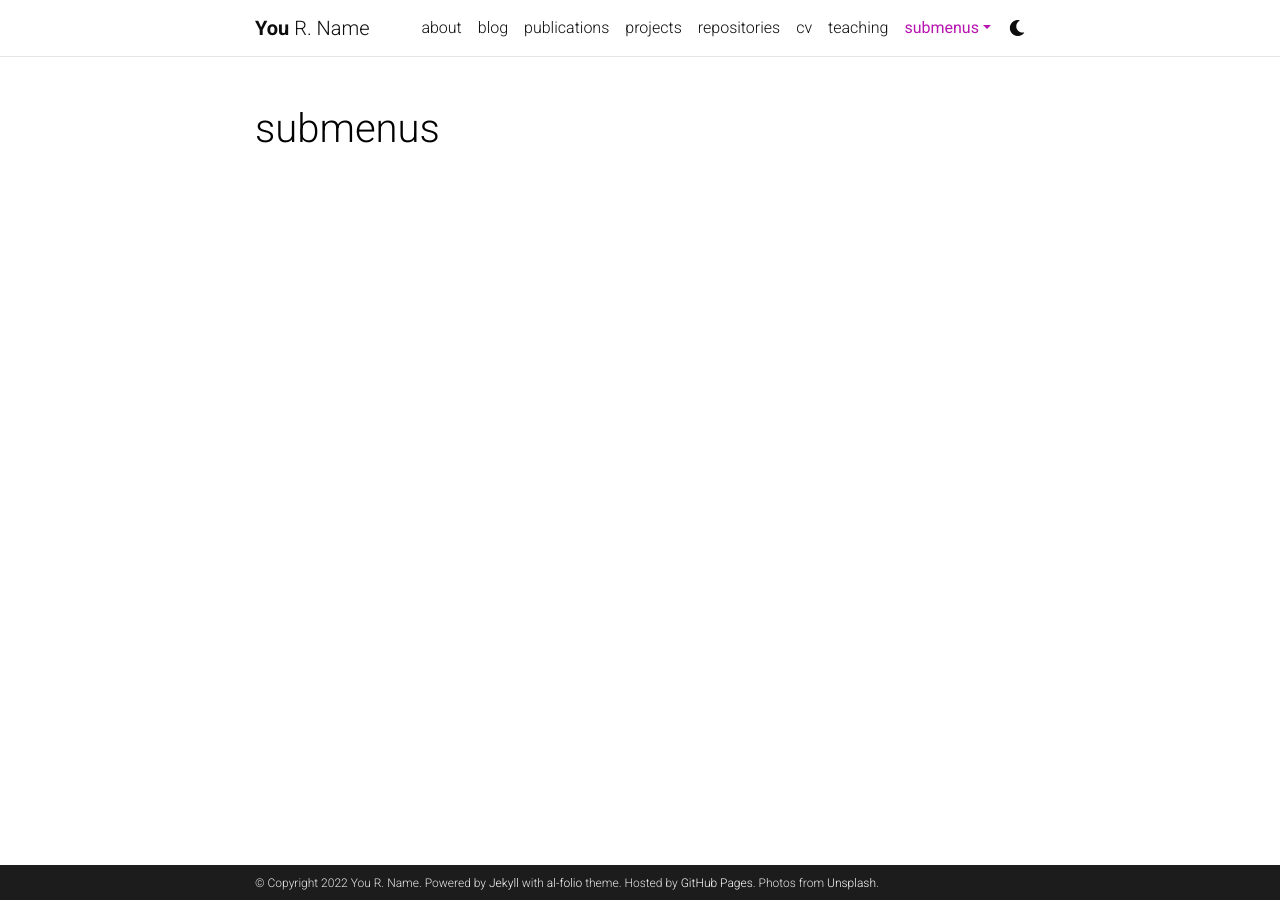
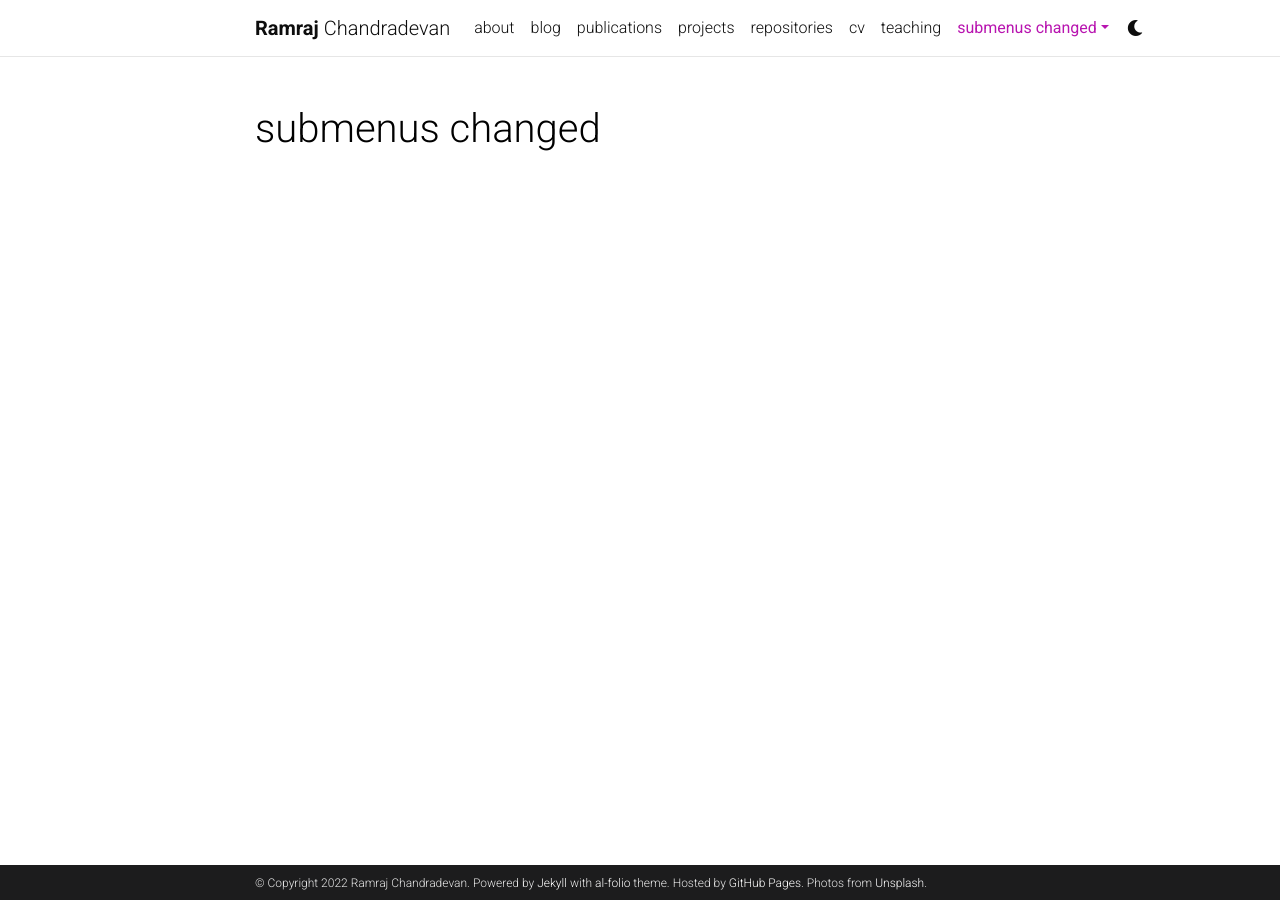
Before and after one commit to cramraj8/Research-Profile, a Jekyll site: the page built from _pages/dropdown.md, in a window 1280 px wide. Built offline with Jekyll 4.4.1, drawn with Linux system fonts in a browser that asks for light colours; comment, search, counter and statistics services are not loaded; a style sheet for code colours, icons or effects is not loaded.

Commit message:
initial commit

```diff
--- a/Gemfile
+++ b/Gemfile
@@ -13,7 +13,7 @@ group :jekyll_plugins do
     gem 'jekyll-link-attributes'
     gem 'jekyll-twitter-plugin'
     gem 'jemoji'
-    gem 'mini_racer'
+    gem 'mini_racer', '>=0.2.1'
     gem 'unicode_utils'
     gem 'webrick'
 end
--- a/_config.yml
+++ b/_config.yml
@@ -3,10 +3,10 @@
 # -----------------------------------------------------------------------------
 
 title: blank # the website title (if blank, full name will be used instead)
-first_name: You
-middle_name: R.
-last_name: Name
-email: you@example.com
+first_name: Ramraj
+middle_name:
+last_name: Chandradevan
+email: rchan31@emory.com
 description: > # the ">" symbol means to ignore newlines until "footer_text:"
   A simple, whitespace theme for academics. Based on [*folio](https://github.com/bogoli/-folio) design.
 footer_text: >
@@ -280,7 +280,7 @@ external_links:
 # -----------------------------------------------------------------------------
 
 imagemagick:
-  enabled: true # enables responsive images for your site (recomended, see https://github.com/alshedivat/al-folio/issues/537)
+  enabled: false # enables responsive images for your site (recomended, see https://github.com/alshedivat/al-folio/issues/537)
   widths:
     - 480
     - 800
--- a/_pages/dropdown.md
+++ b/_pages/dropdown.md
@@ -1,6 +1,6 @@
 ---
 layout: page
-title: submenus
+title: submenus changed
 nav: true
 nav_order: 6
 dropdown: true
```
Also changed, not shown: _pages/about.md (+5 -3 lines).
